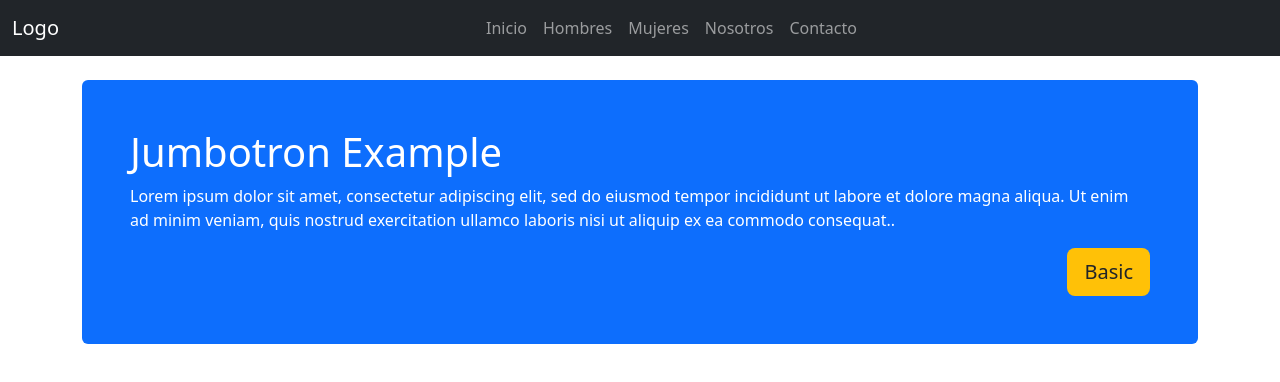
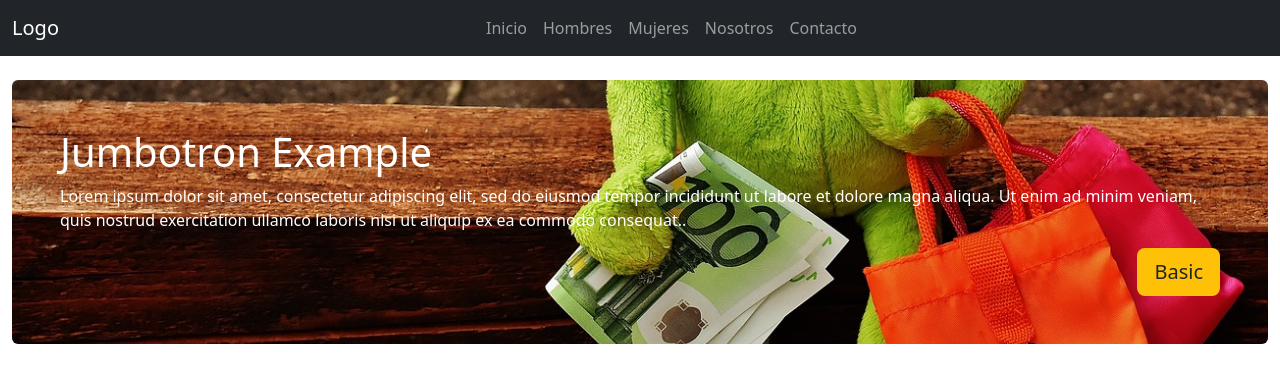
Before and after one commit to FrancoMinelli11/PF-Minelli, a plain HTML site: page index.html in a window 1280 px wide. Drawn offline with nearby package versions, Linux system fonts and the light colour scheme.

Commit message:
Añado carpetas y css

```diff
--- a/index.html
+++ b/index.html
@@ -41,8 +41,8 @@
     </nav>
     <!-- NavBar fin -->
     <!-- Header inicia -->
-    <div class="container mt-3">
-        <div class="mt-4 p-5 bg-primary text-white rounded">
+    <div class="container-fluid mt-3">
+        <div class="mt-4 p-5 bg-primary text-white rounded head-img">
             <h1>Jumbotron Example</h1>
             <p>Lorem ipsum dolor sit amet, consectetur adipiscing elit, sed do eiusmod tempor incididunt ut labore et
                 dolore magna aliqua. Ut enim ad minim veniam, quis nostrud exercitation ullamco laboris nisi ut aliquip
@@ -52,6 +52,7 @@
             </div>
         </div>
         <!-- Header fin -->
+
         <script src="https://cdn.jsdelivr.net/npm/bootstrap@5.3.3/dist/js/bootstrap.bundle.min.js"
             integrity="sha384-YvpcrYf0tY3lHB60NNkmXc5s9fDVZLESaAA55NDzOxhy9GkcIdslK1eN7N6jIeHz"
             crossorigin="anonymous"></script>
--- a/style.css
+++ b/style.css
@@ -0,0 +1,5 @@
+.head-img{
+    background-image: url(Assets/shopping-1761230_1280.jpg);
+    background-position: right;
+    background-size: cover;
+}
```
Also changed, not shown: Assets/shopping-1761230_1280.jpg (added).
